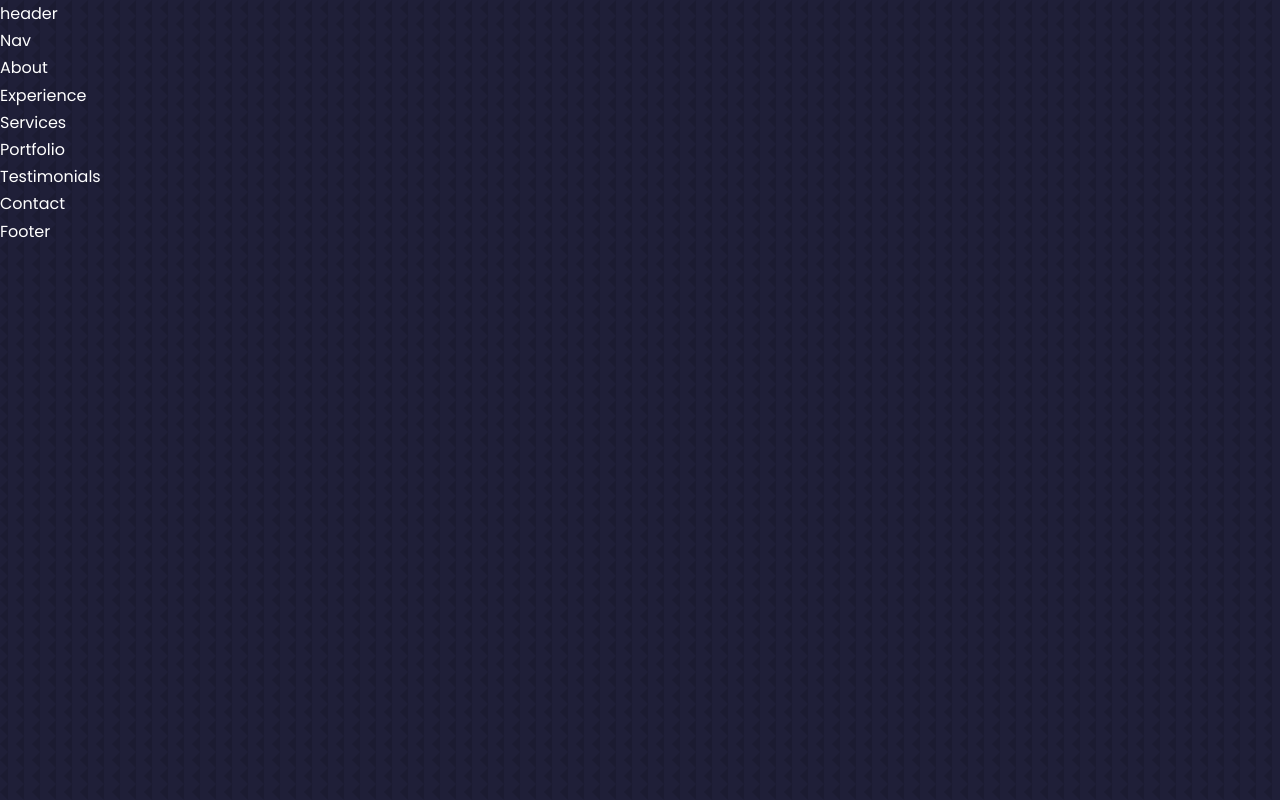
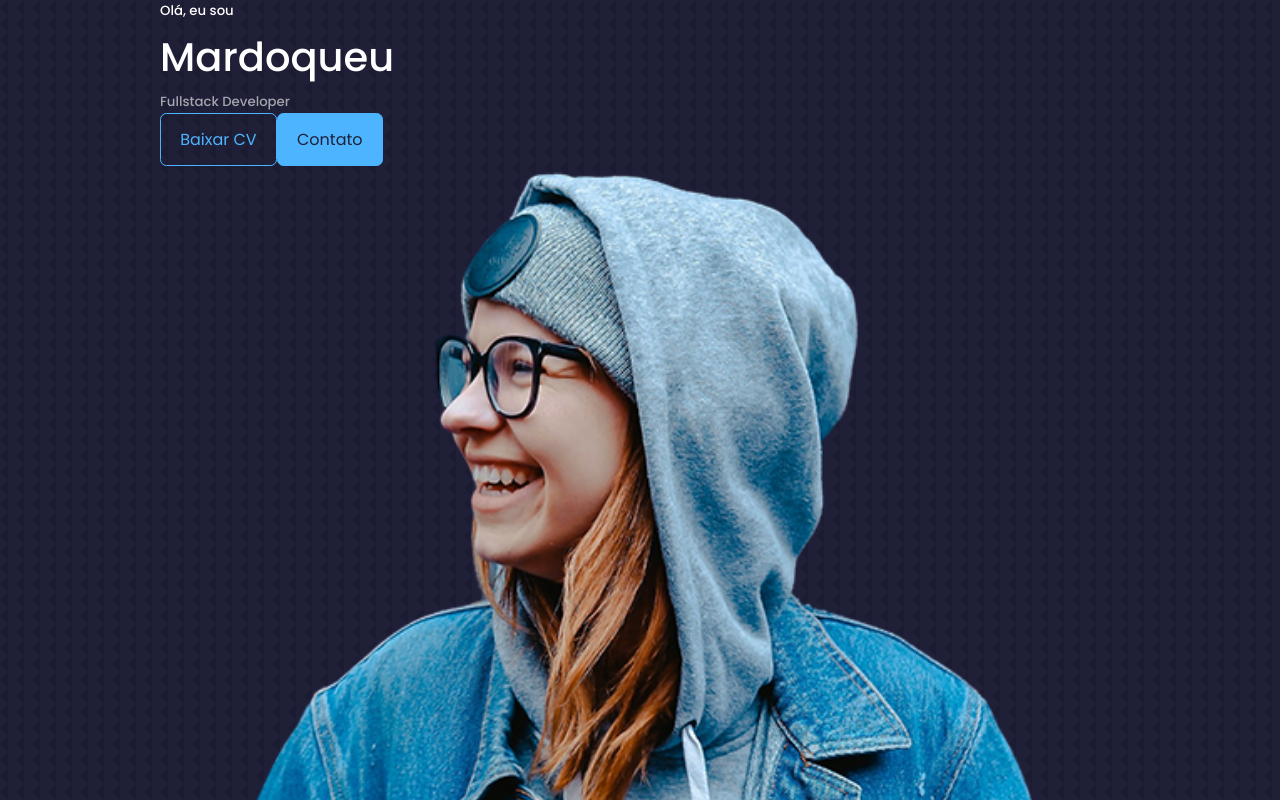
Before and after one commit to LucBecker/react-portfolio-website, a React (Create React App) app: page / in a window 1280 px wide. Shown: the top 800 px of the page. Built offline with nearby package versions, Linux system fonts and the light colour scheme.

Commit message:
Header Component JSX

```diff
--- /dev/null
+++ b/src/components/header/CTA.jsx
@@ -0,0 +1,12 @@
+import React from 'react'
+import CV from '../../assets/cv.pdf'
+const CTA = () => {
+  return (
+    <div className='cta'>
+        <a href={CV} download className='btn'>Baixar CV</a>
+        <a href='#contact' className='btn btn-primary'>Contato</a>
+    </div>
+  )
+}
+
+export default CTA
--- a/src/components/header/Header.jsx
+++ b/src/components/header/Header.jsx
@@ -1,8 +1,24 @@
 import React from 'react'
 import './header.css'
+import CTA from './CTA'
+import ME from '../../assets/me.png'
+
 const header = () => {
   return (
-    <div>header</div>
+    <header>
+      <div className='container header__container'>
+        <h5>Olá, eu sou</h5>
+        <h1>Mardoqueu</h1>
+        <h5 className='text-light'>Fullstack Developer</h5>
+        <CTA/>
+
+        <div className='me'>
+            <img src={ME} alt='foto-pessoal'/>
+        </div>
+
+        <a href='#contact' className='scroll__down'>Scroll Down</a>
+      </div>
+    </header>
   )
 }
 
```
Also changed, not shown: src/components/header/HeaderSocials.jsx (added, +14 -0 lines), 1 other file (tests, documents, lock files or other folders).
